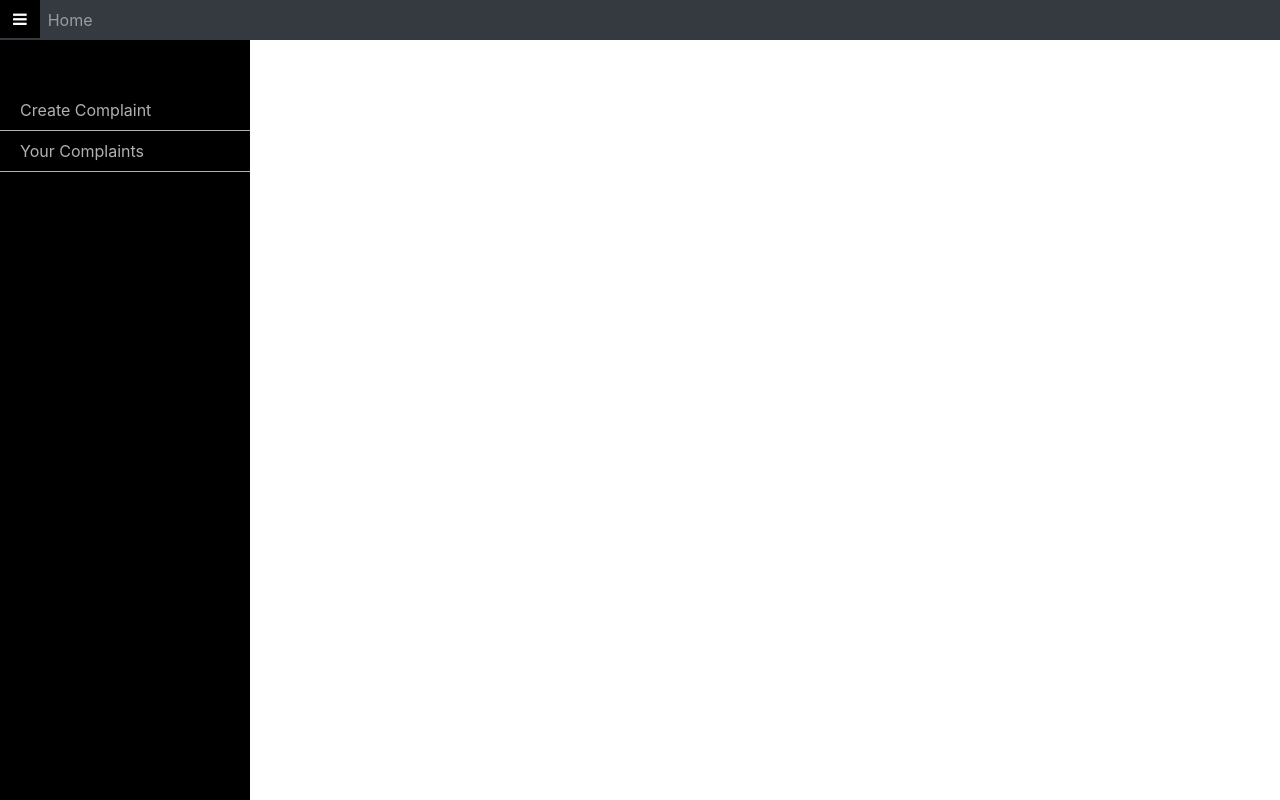
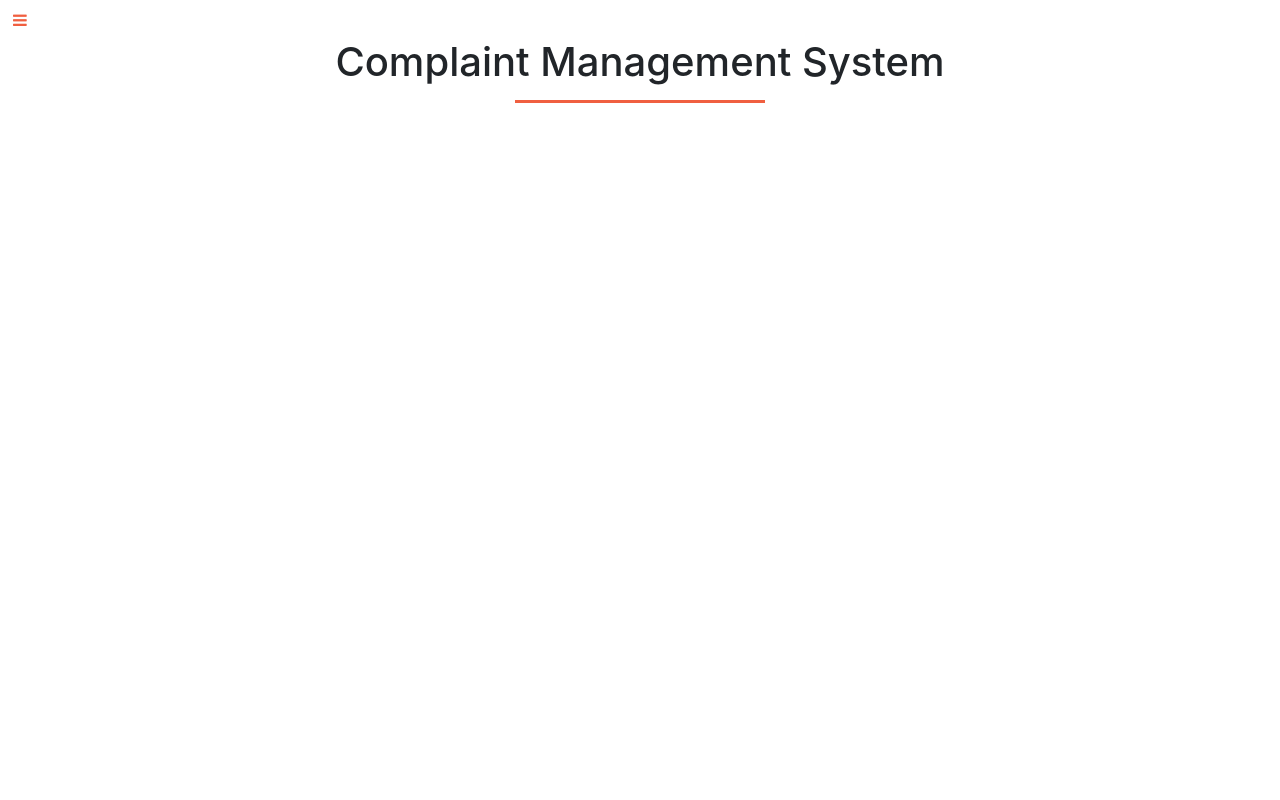
Before and after one commit to shahajishinde/wtl-project, a plain HTML site: page index.html in a window 1280 px wide. Drawn offline with nearby package versions, Linux system fonts and the light colour scheme.

Commit message:
Responsiveness on small screens

```diff
--- a/css/style.css
+++ b/css/style.css
@@ -58,7 +58,7 @@ body{
 .sidebar li{
   text-indent: 20px;
   line-height: 40px;
-  border-bottom: 1px solid #b1b1b1;
+  border-bottom: 1px solid #f05f40;
 }
 
 .sidebar li a{
@@ -81,6 +81,47 @@ body{
 /*top nav bar styles*/
 .toggle-btn{
   border-radius: 0 !important;
-  display:inline-block;
-  background-color: #000;
+  padding: 8px 13px;
+  border: 0 none;
+  font-weight: 700;
+  letter-spacing: 1px;
+  text-transform: uppercase;
+  background: #fff;
 }
+
+.toggle-btn:active, .toggle-btn:focus, .toggle-btn.active:focus {
+  outline: 0 none;
+}
+
+#headline{
+  text-align: center;
+}
+
+#hrsty{
+  border-color: #f05f40;
+  border-width: 3px;
+  max-width: 250px;
+}
+
+@media(min-width:250px) {
+    #wrapper {
+        padding-left: 0;
+    }
+    #wrapper.toggled {
+        padding-left: 250px;
+    }
+    #sidebar-wrapper {
+        width: 0;
+    }
+    #wrapper.toggled #sidebar-wrapper {
+        width: 250px;
+    }
+    #page-content-wrapper {
+        padding: 20px;
+        position: relative;
+    }
+    #wrapper.toggled #page-content-wrapper {
+        position: relative;
+        margin-right: 0;
+    }
+}
--- a/index.html
+++ b/index.html
@@ -9,27 +9,12 @@
     <link rel="stylesheet" href="css/font-awesome.css">
   </head>
   <body>
-    <!--navbar-->
-
-    <nav style="padding:0" class="navbar navbar-expand-md navbar-dark topnav bg-dark">
-      <div class="collapse navbar-collapse" id="navbarCollapse">
-          <ul class="navbar-nav mr-auto">
-            <li class="nav-item">
-              <button class="btn toggle-btn" id="toggler-btn" class="btn" name="button">
-                  <i style="color:#fff" class="navbar-icon fa fa-bars icon"></i>
-              </button>
-            </li>
-            <li class="nav-item">
-              <a class="nav-link" href="#">Home</a>
-            </li>
-          </ul>
-      </nav>
-      <!--navbar-->
     <!--wrapper-->
     <div id="wrapper">
       <!--sidebar-wrapper-->
       <div id="sidebar-wrapper">
         <ul class="sidebar">
+          <li><a href="#">Home</a></li>
           <li><a href="#">Create Complaint</a></li>
           <li><a href="#">Your Complaints</a></li>
 
@@ -38,7 +23,11 @@
       <!--sidebar-wrapper-->
       <!--main-content-wrapper-->
       <div class="main-content-wrapper">
-
+        <button class="toggle-btn" id="toggler-btn" name="button">
+            <i style="color:#f05f40" class="navbar-icon fa fa-bars icon"></i>
+        </button>
+        <h1 id="headline">Complaint Management System</h1>
+        <hr id="hrsty">
       </div>
       <!--main-content-wrapper-->
     </div>
```
